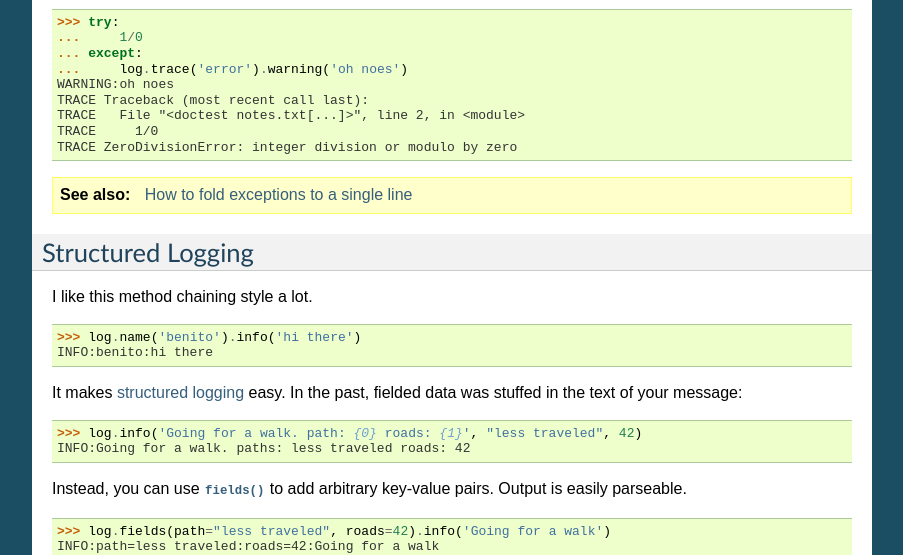
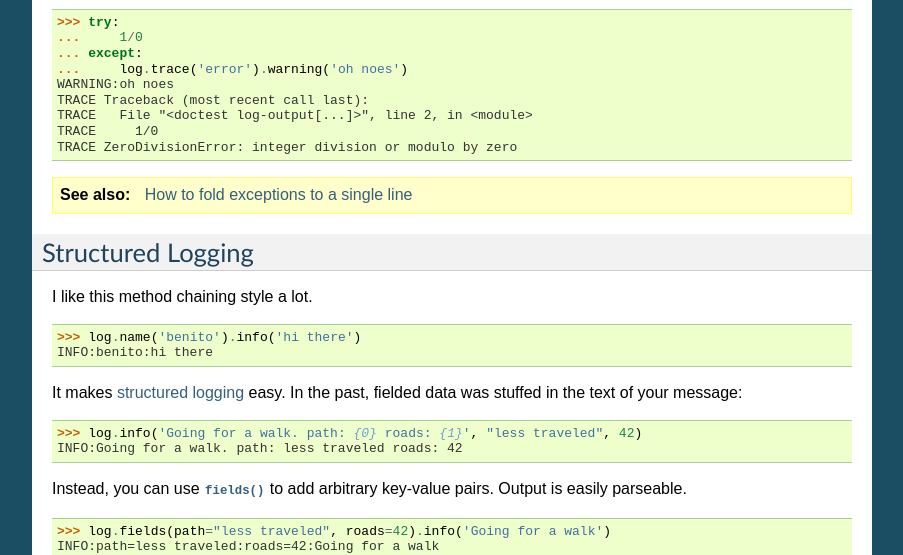
Before and after one commit to wearpants/twiggy, a Sphinx documentation site: the page built from doc/logging.rst, in a window 1280 px wide and 900 px high, scrolled down 943 px. Shown: the part 152-707 px from the top of the window, without its empty margins (198-1101 px from the left). Built offline with Sphinx 7.4.7, drawn with Linux system fonts in a browser that asks for light colours.

```diff
--- a/doc/conf.py
+++ b/doc/conf.py
@@ -85,6 +85,16 @@ pygments_style = 'sphinx'
 
 # A list of ignored prefixes for module index sorting.
 #modindex_common_prefix = []
+
+# docttest support
+rst_prolog = """
+.. testsetup:: log-output
+
+    import sys
+    from twiggy import quickSetup, log
+    quickSetup(file=sys.stdout)
+    del quickSetup
+"""
 
 # -- Options for HTML output ---------------------------------------------------
 
--- a/doc/index.rst
+++ b/doc/index.rst
@@ -13,7 +13,7 @@ Who, What, When, Where
 
 Twiggy is a more Pythonic logger.
 
-.. doctest::
+.. doctest:: log-output
 
     >>> log.name('frank').fields(number=42).info("hello {who}, it's a {} day", 'sunny', who='world')
     INFO:frank:number=42:hello world, it's a sunny day
--- a/doc/logging.rst
+++ b/doc/logging.rst
@@ -6,9 +6,7 @@ Logging Messages
 
 This part describes how user code can log messages with twiggy.
 
-To get started quickly, use :func:`quickSetup`:
-
-.. doctest::
+To get started quickly, use :func:`quickSetup`.::
 
     >>> import twiggy
     >>> twiggy.quickSetup()
@@ -18,9 +16,10 @@ To get started quickly, use :func:`quickSetup`:
 ****************
 The Magic log
 ****************
+
 The main interface is the the magic :data:`log`.
 
-.. doctest::
+.. doctest:: log-output
 
     >>> from twiggy import log
     >>> log #doctest:+ELLIPSIS
@@ -28,7 +27,7 @@ The main interface is the the magic :data:`log`.
 
 It works out of the box, using typical :mod:`.levels`. Arbitrary levels are *not* supported. Note that when logging, you never need to refer to any level object; just use the methods on the log.
 
-.. doctest::
+.. doctest:: log-output
 
     >>> log.debug('You may not care')
     DEBUG:You may not care
@@ -37,14 +36,14 @@ It works out of the box, using typical :mod:`.levels`. Arbitrary levels are *not
 
 The log can handle messages in several styles of :ref:`format strings<alternate-styles>`, defaulting to `new-style <http://docs.python.org/library/string.html#format-string-syntax>`_.
 
-.. doctest::
+.. doctest:: log-output
 
     >>> log.info('I wear {0} on my {where}', 'pants', where='legs')
     INFO:I wear pants on my legs
 
 You can name your loggers.
 
-.. doctest::
+.. doctest:: log-output
 
     >>> mylog = log.name('alfredo')
     >>> mylog.debug('hello')
@@ -59,7 +58,7 @@ Twiggy's default output strives to be user-friendly and to avoid pet peeves.
 
 Newlines are suppressed by default; that can be turned off per-message.
 
-.. doctest::
+.. doctest:: log-output
 
     >>> log.info('user\ninput\nannoys\nus')
     INFO:user\ninput\nannoys\nus
@@ -69,7 +68,7 @@ Newlines are suppressed by default; that can be turned off per-message.
 
 Exceptions are prefixed by ``TRACE``. By default, :meth:`tracing <.trace>` will use the current exception, but you can also pass an exc_info tuple.
 
-.. doctest::
+.. doctest:: log-output
 
     >>> try:
     ...     1/0
@@ -77,7 +76,7 @@ Exceptions are prefixed by ``TRACE``. By default, :meth:`tracing <.trace>` will
     ...     log.trace('error').warning('oh noes') #doctest:+ELLIPSIS
     WARNING:oh noes
     TRACE Traceback (most recent call last):
-    TRACE   File "<doctest notes.txt[...]>", line 2, in <module>
+    TRACE   File "<doctest log-output[...]>", line 2, in <module>
     TRACE     1/0
     TRACE ZeroDivisionError: integer division or modulo by zero
 
@@ -90,28 +89,28 @@ Structured Logging
 **********************
 I like this method chaining style a lot.
 
-.. doctest::
+.. doctest:: log-output
 
     >>> log.name('benito').info('hi there')
     INFO:benito:hi there
 
 It makes :term:`structured logging` easy. In the past, fielded data was stuffed in the text of your message:
 
-.. doctest::
+.. doctest:: log-output
 
     >>> log.info('Going for a walk. path: {0} roads: {1}', "less traveled", 42)
-    INFO:Going for a walk. paths: less traveled roads: 42
+    INFO:Going for a walk. path: less traveled roads: 42
 
 Instead, you can use :meth:`.fields` to add arbitrary key-value pairs.  Output is easily parseable.
 
-.. doctest::
+.. doctest:: log-output
 
     >>> log.fields(path="less traveled", roads=42).info('Going for a walk')
     INFO:path=less traveled:roads=42:Going for a walk
 
 The :meth:`.struct` is a short cut for *only* logging fields. This is great for runtime statistics gathering.
 
-.. doctest::
+.. doctest:: log-output
 
     >>> log.struct(paths=42, dolphins='thankful')
     INFO:dolphins=thankful:paths=42:
@@ -122,7 +121,7 @@ Partial Binding
 
 Each call to :meth:`.fields` or :meth:`.options` creates a new, independent log instance that inherits all of the data of the parent.  This incremental binding can be useful for webapps.
 
-.. doctest::
+.. doctest:: log-output
 
     >>> ## an application-level log
     ... webapp_log = log.name("myblog")
@@ -139,7 +138,7 @@ Each call to :meth:`.fields` or :meth:`.options` creates a new, independent log
 
 Chained style is awesome. It allows you to create complex yet parsable log messages in a concise way.
 
-.. doctest::
+.. doctest:: log-output
 
     >>> log.name('donjuan').fields(pants='sexy').info("hello, {who} want to {what}?", who='ladies', what='dance')
     INFO:donjuan:pants=sexy:hello, ladies want to dance?
```
Also changed, not shown: doc/reference_guide.rst (+22 -32 lines), 1 other file.
